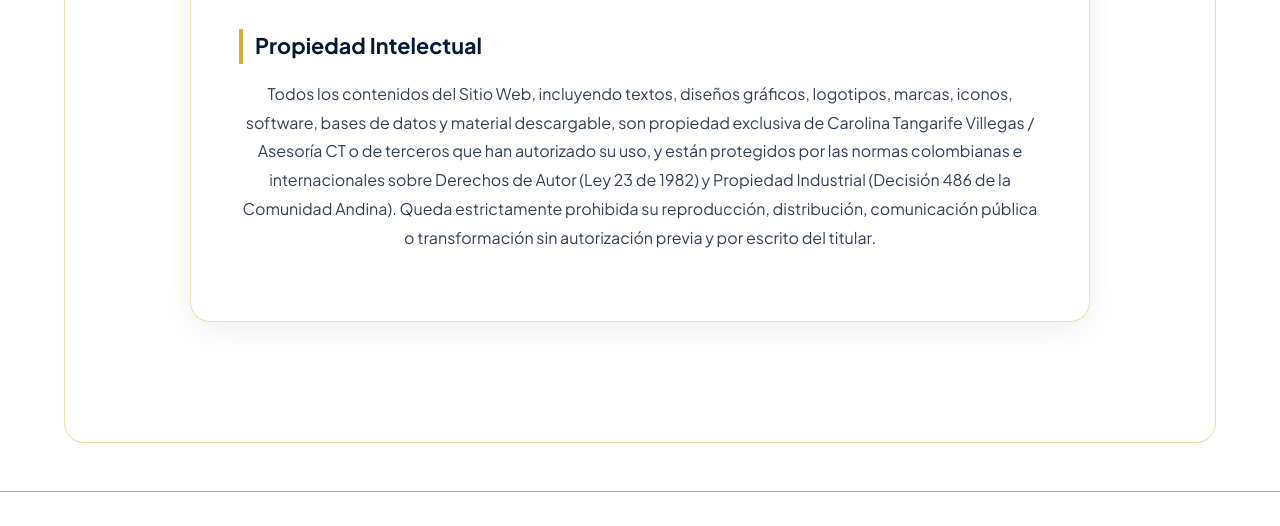
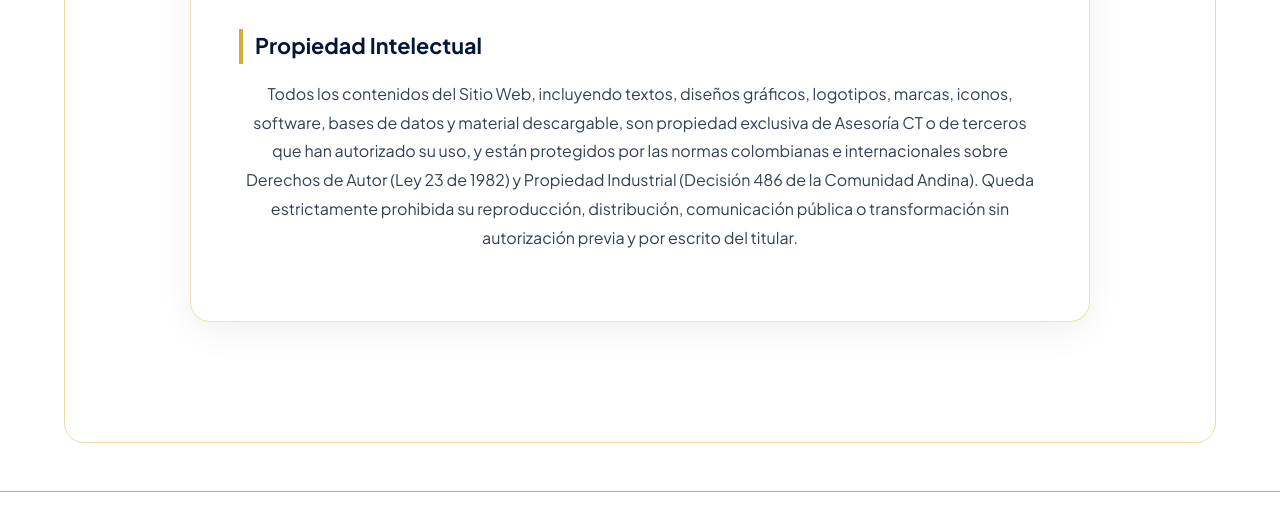
Before and after one commit to carolina461/WEB, a plain HTML site: page aviso-legal.html in a window 1280 px wide. Shown: the part 1238-1764 px from the top of the page. Drawn offline with Linux system fonts and the light colour scheme.

Commit message:
Update aviso-legal.html

```diff
--- a/aviso-legal.html
+++ b/aviso-legal.html
@@ -160,7 +160,7 @@
 
         <h2 class="legal-section-title">Propiedad Intelectual</h2>
         <p class="legal-text">
-          Todos los contenidos del Sitio Web, incluyendo textos, diseños gráficos, logotipos, marcas, iconos, software, bases de datos y material descargable, son propiedad exclusiva de Carolina Tangarife Villegas / Asesoría CT o de terceros que han autorizado su uso, y están protegidos por las normas colombianas e internacionales sobre Derechos de Autor (Ley 23 de 1982) y Propiedad Industrial (Decisión 486 de la Comunidad Andina). Queda estrictamente prohibida su reproducción, distribución, comunicación pública o transformación sin autorización previa y por escrito del titular.
+          Todos los contenidos del Sitio Web, incluyendo textos, diseños gráficos, logotipos, marcas, iconos, software, bases de datos y material descargable, son propiedad exclusiva de Asesoría CT o de terceros que han autorizado su uso, y están protegidos por las normas colombianas e internacionales sobre Derechos de Autor (Ley 23 de 1982) y Propiedad Industrial (Decisión 486 de la Comunidad Andina). Queda estrictamente prohibida su reproducción, distribución, comunicación pública o transformación sin autorización previa y por escrito del titular.
         </p>
       </div>
     </main>
```
